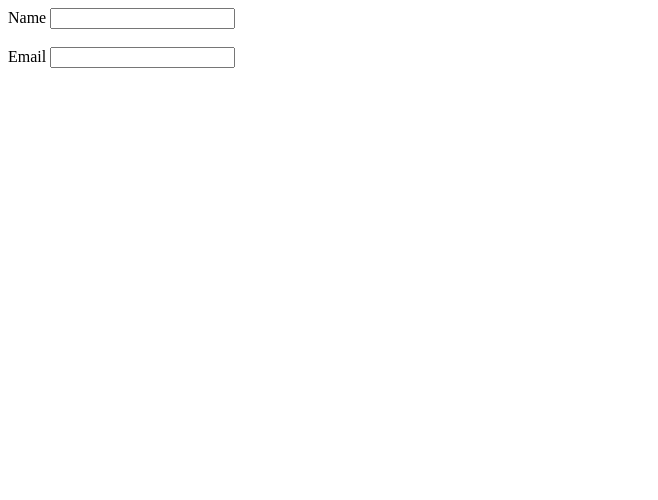
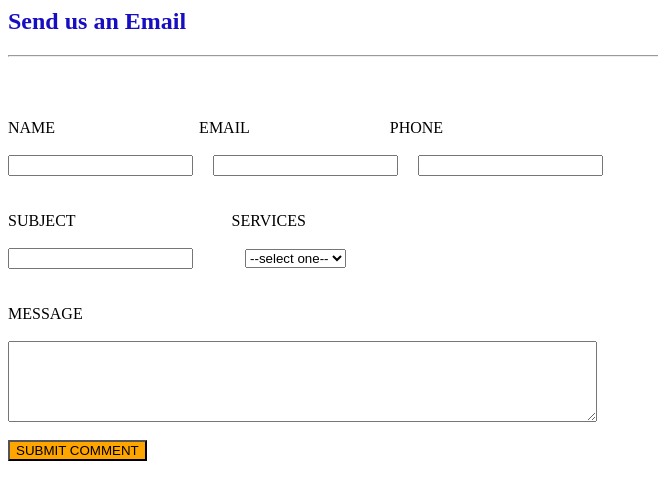
Before and after one commit to pavankalyan143107/frontEnd, a plain HTML site: page HTML/LINKS/HTML FORM ASSIGNMENTS/forms Assignment2.html in a window 1280 px wide. Shown: the whole page, without its empty margins (0-658 px from the left). Drawn offline with Linux system fonts and the light colour scheme.

Commit message:
Assignment-2

```diff
--- a/HTML/LINKS/HTML FORM ASSIGNMENTS/forms Assignment2.html
+++ b/HTML/LINKS/HTML FORM ASSIGNMENTS/forms Assignment2.html
@@ -3,12 +3,21 @@
         <title>Send us an Email</title>
     </head>
     <body>
+        <h2 style="color:rgb(23, 14, 193) ;"><strong>Send us an Email</strong></h2>
+        <hr><br><br><br>
         <form >
-            <label >Name</label>
-                <input type="text" required><br><br>
-                <label >Email</label>
-                <input type="email" required >
-
+            <label >NAME</label>&nbsp;&nbsp;&nbsp;&nbsp;&nbsp;&nbsp; &nbsp;&nbsp;&nbsp;&nbsp;&nbsp;&nbsp;&nbsp;&nbsp;&nbsp;&nbsp;&nbsp;&nbsp;&nbsp;&nbsp;&nbsp;&nbsp;&nbsp;&nbsp;&nbsp;&nbsp;&nbsp;&nbsp;&nbsp; &nbsp;&nbsp;&nbsp;&nbsp; <label >EMAIL</label>&nbsp;&nbsp;&nbsp;&nbsp;&nbsp;&nbsp;&nbsp;&nbsp;&nbsp;&nbsp;&nbsp;&nbsp;&nbsp;&nbsp;&nbsp;&nbsp; &nbsp;&nbsp;&nbsp;&nbsp;&nbsp;&nbsp;&nbsp;&nbsp;&nbsp;&nbsp;&nbsp;&nbsp;&nbsp;&nbsp;&nbsp;&nbsp;&nbsp;&nbsp;<label>PHONE</label> <br><br>
+             <input type="text"> &nbsp;&nbsp;&nbsp;
+             <input type="Email">&nbsp;&nbsp;&nbsp;&nbsp;
+             <input type="number"> <br><br><br>
+             <label>SUBJECT</label>&nbsp;&nbsp;&nbsp;&nbsp;&nbsp;&nbsp;&nbsp;&nbsp; &nbsp;&nbsp;&nbsp;&nbsp;&nbsp;&nbsp;&nbsp;&nbsp;&nbsp;&nbsp;&nbsp;&nbsp;&nbsp;&nbsp;&nbsp;&nbsp;&nbsp;&nbsp;&nbsp;&nbsp;&nbsp;&nbsp;&nbsp;&nbsp; &nbsp;&nbsp;&nbsp;&nbsp; <label>SERVICES</label><br><br>
+             <input type="text" >&nbsp;&nbsp;&nbsp;&nbsp;&nbsp;&nbsp;&nbsp;&nbsp;&nbsp;&nbsp;&nbsp;&nbsp;
+             <select >
+                     <option >--select one--</option>
+             </select> <br><br><br>
+             <label>MESSAGE</label> <br><br>
+             <textarea  cols="71" rows="5"></textarea> <br><br>
+             <input  type="Submit" value="SUBMIT COMMENT" style="background-color:orange ;">
         </form>
     </body>
 </html>
```
